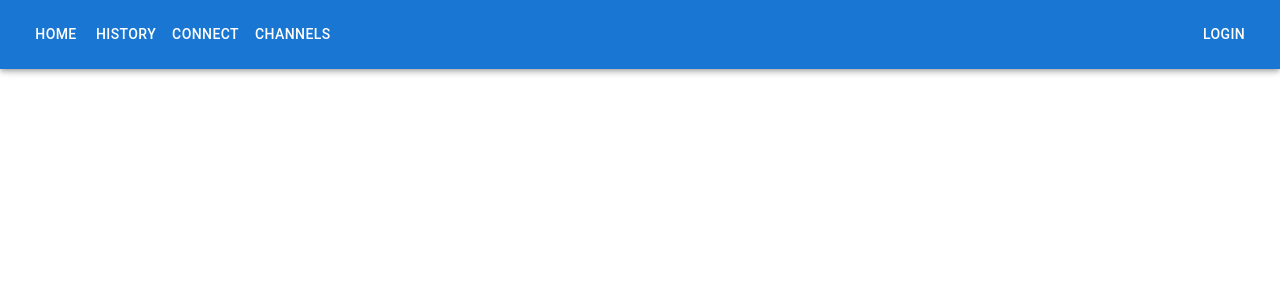
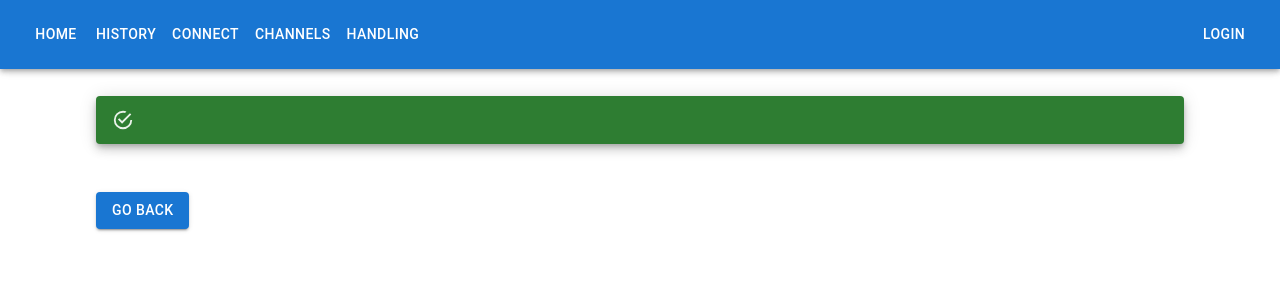
Before and after one commit to Luca-Fischer/lightning-react, a React (Create React App) app in the folder client/: page /Handling in a window 1280 px wide. Shown: the top 300 px of the page. Built offline with nearby package versions, Linux system fonts and the light colour scheme.

Commit message:
open channels and error handling

```diff
--- a/client/src/App.tsx
+++ b/client/src/App.tsx
@@ -6,6 +6,7 @@ import Register from "./Pages/Register";
 import History from "./Pages/History";
 import Connect from "./Pages/Connect";
 import Channels from "./Pages/Channels";
+import Handling from "./Pages/Handling";
 import Box from "@mui/material/Box";
 
 import Navbar from "./Components/Navbar";
@@ -20,6 +21,7 @@ const App = () => {
         <Route path="/History" element={<History />} />
         <Route path="/Connect" element={<Connect />} />
         <Route path="/Channels" element={<Channels />} />
+        <Route path="/Handling" element={<Handling />} />
         <Route path="/Login" element={<Login />} />
         <Route path="/Register" element={<Register />} />
       </Routes>
--- a/client/src/Components/Navbar.tsx
+++ b/client/src/Components/Navbar.tsx
@@ -60,6 +60,11 @@ function Navbar() {
                   Channels
                 </Button>
               </Link>
+              <Link to="/handling" style={{ textDecoration: "none" }}>
+                <Button sx={{ my: 2, color: "white", display: "block" }}>
+                  handling
+                </Button>
+              </Link>
             </Stack>
           </Typography>
           <Box sx={{ display: { xs: "none", sm: "block" } }}>
--- a/client/src/Pages/Channels.tsx
+++ b/client/src/Pages/Channels.tsx
@@ -3,6 +3,7 @@ import Button from "@mui/material/Button";
 import Axios from "axios";
 import TextField from "@mui/material/TextField";
 import { useLocation } from "react-router-dom";
+import { Link } from "react-router-dom";
 
 interface Channel {
   active: boolean;
@@ -73,8 +74,18 @@ function Channels() {
   const [remoteIdentityPubkey, setRemoteIdentityPubkey] = useState("");
   const [channelAmount, setChannelAmount] = useState("");
   const [channelAmountToSmall, setChannelAmountToSmall] = useState(false);
+  const [name, setName] = useState<string | null>(null);
+  const location = useLocation();
 
-  const location = useLocation();
+  const errorResponse = {
+    error: {
+      code: 1,
+      message: "Wait for block confirmation!",
+      details: [],
+    },
+  };
+
+  const message = `${encodeURIComponent(JSON.stringify(errorResponse))}`;
 
   useEffect(() => {
     reloadChannels();
@@ -83,7 +94,10 @@ function Channels() {
     const responseDataString = searchParams.get("responseData");
     const responseData = responseDataString && JSON.parse(responseDataString);
 
-    console.log(responseData); //TODO Put it in open channel manually and remove the rest and only channel amount is then required
+    if (responseData) {
+      setName(searchParams.get("name"));
+      setRemoteIdentityPubkey(responseData.users[0].pubkey);
+    }
   }, [location]);
 
   const reloadChannels = () => {
@@ -103,13 +117,15 @@ function Channels() {
   };
 
   const openChannel = () => {
-    if (Number(channelAmount) > 20000) {
+    console.log(remoteIdentityPubkey);
+    console.log(channelAmount);
+    if (Number(channelAmount) >= 20000) {
       Axios.post("http://localhost:3001/openchannel", {
         user_id_token: localStorage.getItem("isLoggedIn"),
         identity_pub_key: remoteIdentityPubkey,
         amount: channelAmount,
       }).then((response) => {
-        console.log(response);
+        console.log(response.data);
       });
     } else {
       setChannelAmountToSmall(true);
@@ -134,6 +150,8 @@ function Channels() {
 
   return (
     <div>
+      {!name ? (
+        <div>
           <h3>Existing Channels</h3>
           {existingChannels.length === 0 ? (
             <p>No existing channels</p>
@@ -146,7 +164,9 @@ function Channels() {
                   <div>Local Balance: {item.local_balance}</div>
                   <div>Remote Balance: {item.remote_balance}</div>
                   <div>Total Satoshis Sent: {item.total_satoshis_sent}</div>
-              <div>Total Satoshis Received: {item.total_satoshis_received}</div>
+                  <div>
+                    Total Satoshis Received: {item.total_satoshis_received}
+                  </div>
                 </li>
               ))}
             </ul>
@@ -170,9 +190,11 @@ function Channels() {
           {!channelAmountToSmall ? (
             <TextField
               fullWidth
-          label="ChannelAmount"
+              label="Channel Amount"
               value={channelAmount}
-          onChange={(event) => handleChangeOpenChannel(event, "channelAmount")}
+              onChange={(event) =>
+                handleChangeOpenChannel(event, "channelAmount")
+              }
             />
           ) : (
             <TextField
@@ -181,14 +203,70 @@ function Channels() {
               label="ChannelAmount"
               helperText="Minimum 20000 SAT"
               value={channelAmount}
-          onChange={(event) => handleChangeOpenChannel(event, "channelAmount")}
+              onChange={(event) =>
+                handleChangeOpenChannel(event, "channelAmount")
+              }
             />
           )}
           <br></br>
           <br></br>
+          <Link
+            to={{ pathname: "/handling", search: `?responseData=${message}` }}
+            style={{ textDecoration: "none" }}
+          >
             <Button onClick={openChannel} variant="contained">
               Open Channel
             </Button>
+          </Link>
+        </div>
+      ) : (
+        <div>
+          {" "}
+          <h3 style={{ marginTop: "100px" }}>Open Channel with {name}</h3>
+          <p>Only Channel Amount is required!</p>
+          <TextField
+            fullWidth
+            label="Partners' Identity PubKey"
+            value={remoteIdentityPubkey}
+            onChange={(event) =>
+              handleChangeOpenChannel(event, "remoteIdentityPubkey")
+            }
+          />
+          <br></br>
+          <br></br>
+          {!channelAmountToSmall ? (
+            <TextField
+              fullWidth
+              label="Channel Amount"
+              value={channelAmount}
+              onChange={(event) =>
+                handleChangeOpenChannel(event, "channelAmount")
+              }
+            />
+          ) : (
+            <TextField
+              error
+              fullWidth
+              label="ChannelAmount"
+              helperText="Minimum 20000 SAT"
+              value={channelAmount}
+              onChange={(event) =>
+                handleChangeOpenChannel(event, "channelAmount")
+              }
+            />
+          )}
+          <br></br>
+          <br></br>
+          <Link
+            to={{ pathname: "/handling", search: `?responseData=${message}` }}
+            style={{ textDecoration: "none" }}
+          >
+            <Button onClick={openChannel} variant="contained">
+              Open Channel
+            </Button>
+          </Link>
+        </div>
+      )}
     </div>
   );
 }
--- a/client/src/Pages/Connect.tsx
+++ b/client/src/Pages/Connect.tsx
@@ -108,7 +108,7 @@ function Connect() {
     }).then((response) => {
       console.log(response)
       const responseData = response.data;
-      window.location.href = `http://localhost:3000/Channels?responseData=${JSON.stringify(responseData)}`
+      window.location.href = `http://localhost:3000/Channels?responseData=${JSON.stringify(responseData)}&name=${name}`
     });
   };
 
--- /dev/null
+++ b/client/src/Pages/Handling.tsx
@@ -0,0 +1,46 @@
+import React, { useEffect, useState } from "react";
+import { useLocation } from "react-router-dom";
+import MuiAlert, { AlertProps } from "@mui/material/Alert";
+import { Link } from "react-router-dom";
+import Button from "@mui/material/Button";
+
+const Alert = React.forwardRef<HTMLDivElement, AlertProps>(function Alert(
+  props,
+  ref
+) {
+  return <MuiAlert elevation={6} ref={ref} variant="filled" {...props} />;
+});
+
+function Handling() {
+  const location = useLocation();
+  const [type, setType] = useState(0);
+  const [message, setMessage] = useState("");
+
+  useEffect(() => {
+    const searchParams = new URLSearchParams(location.search);
+    const responseDataString = searchParams.get("responseData");
+    const responseData = responseDataString && JSON.parse(responseDataString);
+
+    if (responseData) {
+      setType(responseData.error.code);
+      setMessage(responseData.error.message);
+    }
+  }, [location]);
+
+  return (
+    <div>
+      {type === 2 ? (
+        <Alert severity="error">{message}</Alert>
+      ) : (
+        <Alert severity="success">{message}</Alert>
+      )}
+      <br></br>
+      <br></br>
+      <Link to="/" style={{ textDecoration: "none" }}>
+        <Button variant="contained">Go Back</Button>
+      </Link>
+    </div>
+  );
+}
+
+export default Handling;
```
Also changed, not shown: 1 other file (tests, documents, lock files or other folders). Lines whose indentation alone changed are shown as unchanged.
